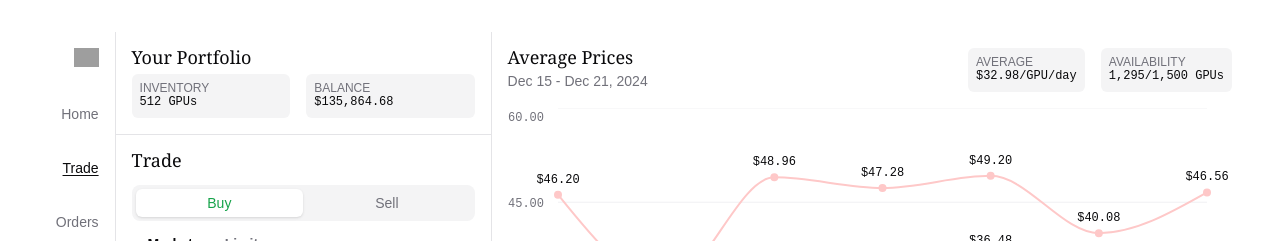
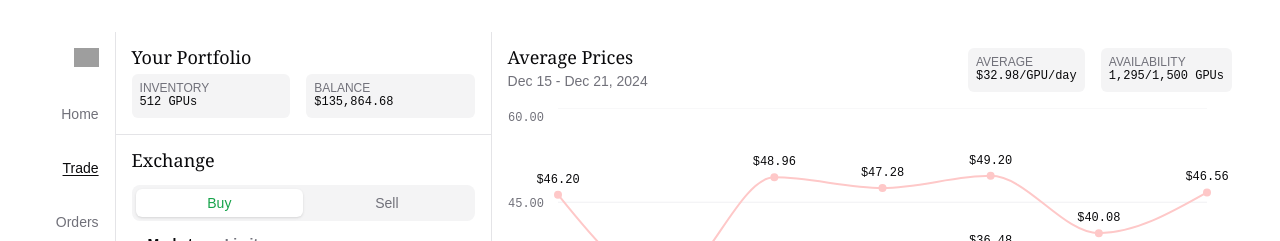
Before and after one commit to darzyx/gpu-auction-house, a Next.js app: page / in a window 1280 px wide. Shown: the top 241 px of the page. Built offline with nearby package versions, Linux system fonts and the light colour scheme; grey boxes are pictures that could not be loaded.

Commit message:
Rename trade section to exchange so user doesn't confuse this with sidebar item

```diff
--- a/src/components/trade/index.tsx
+++ b/src/components/trade/index.tsx
@@ -104,7 +104,7 @@ export default function Trade() {
 
     return (
         <div className="space-y-4">
-            <h2 className="text-lg font-georgia leading-none">Trade</h2>
+            <h2 className="text-lg font-georgia leading-none">Exchange</h2>
             <Tabs value={tradeType} onValueChange={(value) => setTradeType(value as TradeType)}>
                 <TabsList className="grid w-full grid-cols-2">
                     <TabsTrigger value="buy">
```
